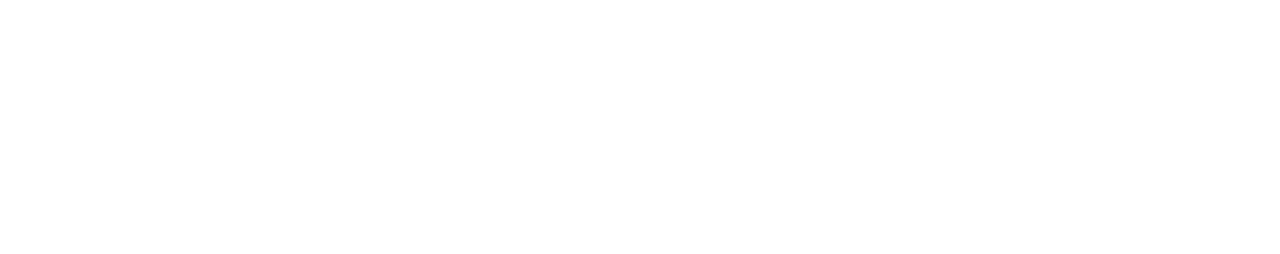
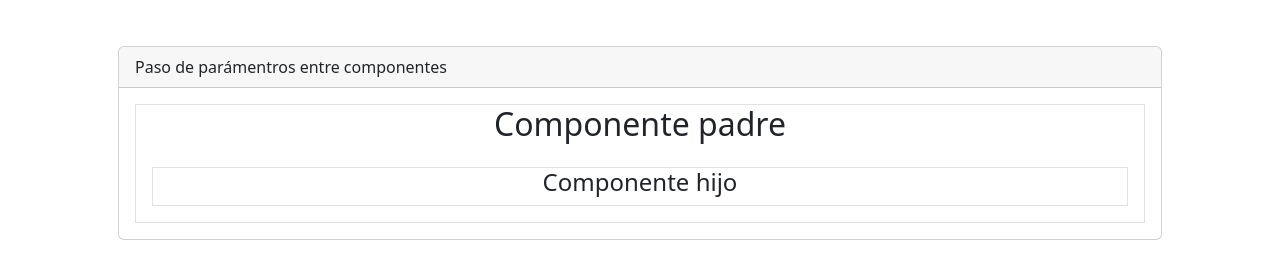
Before and after one commit to wnicolas/Angular-1-, an Angular app: page / in a window 1280 px wide. Shown: the part 698-952 px from the top of the page. Before the commit the page ends 800 px from the top, so only its background shows below. Built offline with nearby package versions, Linux system fonts and the light colour scheme.

Commit message:
Creación de los compoentes padre e hijo

```diff
--- a/src/app/app.component.html
+++ b/src/app/app.component.html
@@ -45,3 +45,11 @@
   </div>
 </div>
 <!-- Fin Data Binding -->
+
+<!-- Paso de parámetros entre componentes -->
+<div class="card">
+  <div class="card-header">Paso de parámentros entre componentes</div>
+  <div class="card-body">
+    <app-padre></app-padre>
+  </div>
+</div>
--- a/src/app/app.module.ts
+++ b/src/app/app.module.ts
@@ -4,10 +4,14 @@
 
 import { AppRoutingModule } from './app-routing.module';
 import { AppComponent } from './app.component';
+import { PadreComponent } from './padre/padre.component';
+import { HijoComponent } from './hijo/hijo.component';
 
 @NgModule({
   declarations: [
-    AppComponent
+    AppComponent,
+    PadreComponent,
+    HijoComponent
   ],
   imports: [
     BrowserModule,
--- /dev/null
+++ b/src/app/hijo/hijo.component.html
@@ -0,0 +1,3 @@
+<div class="border">
+  <h4 class="text-center">Componente hijo</h4>
+</div>
--- /dev/null
+++ b/src/app/hijo/hijo.component.ts
@@ -0,0 +1,15 @@
+import { Component, OnInit } from '@angular/core';
+
+@Component({
+  selector: 'app-hijo',
+  templateUrl: './hijo.component.html',
+  styleUrls: ['./hijo.component.css']
+})
+export class HijoComponent implements OnInit {
+
+  constructor() { }
+
+  ngOnInit(): void {
+  }
+
+}
--- /dev/null
+++ b/src/app/padre/padre.component.html
@@ -0,0 +1,6 @@
+<div class="border">
+  <h2 class="text-center">Componente padre</h2>
+  <div class="container p-3">
+    <app-hijo></app-hijo>
+  </div>
+</div>
--- /dev/null
+++ b/src/app/padre/padre.component.ts
@@ -0,0 +1,15 @@
+import { Component, OnInit } from '@angular/core';
+
+@Component({
+  selector: 'app-padre',
+  templateUrl: './padre.component.html',
+  styleUrls: ['./padre.component.css']
+})
+export class PadreComponent implements OnInit {
+
+  constructor() { }
+
+  ngOnInit(): void {
+  }
+
+}
```
Also changed, not shown: src/app/hijo/hijo.component.css (added), src/app/padre/padre.component.css (added), 2 other files (tests, documents, lock files or other folders).
